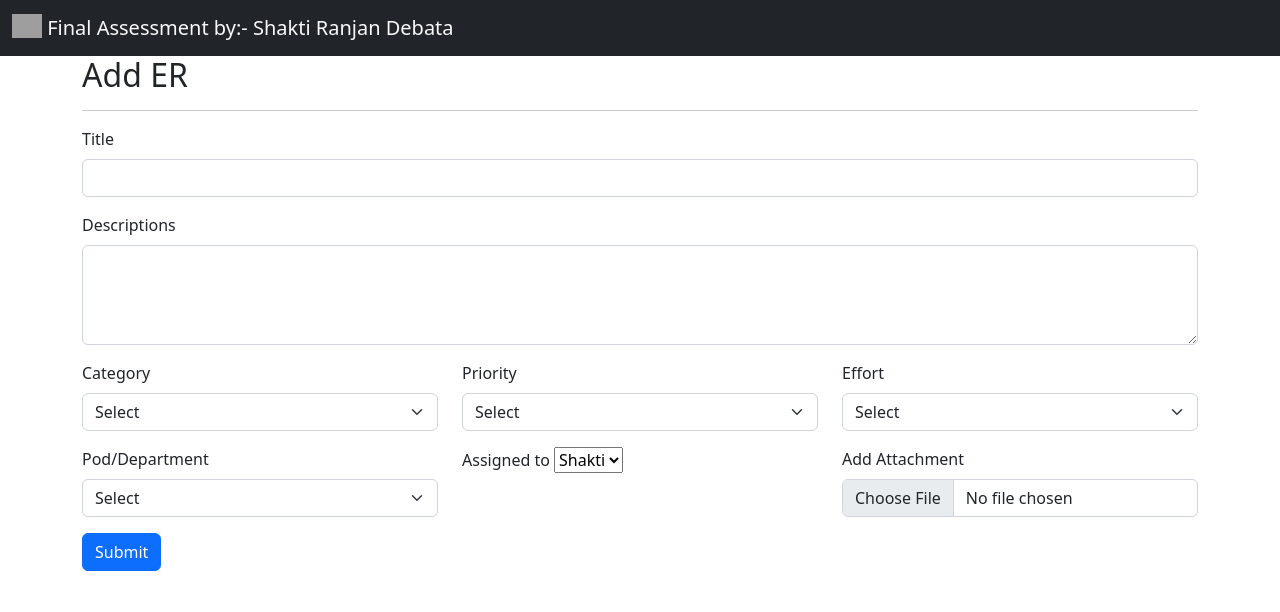
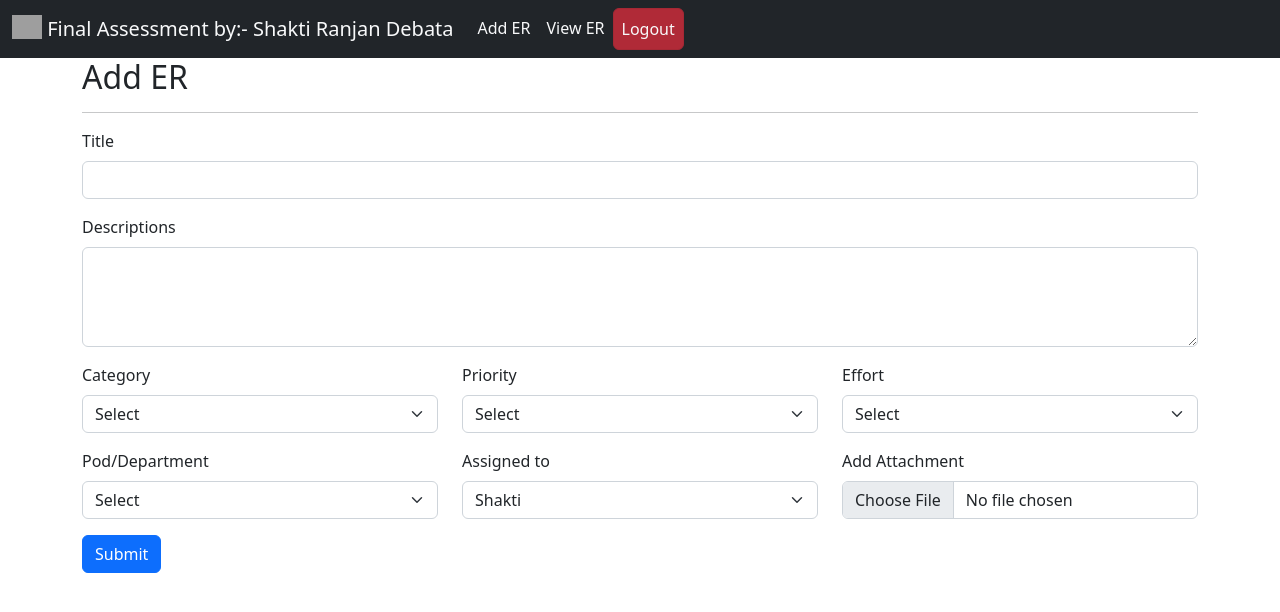
Before and after one commit to d-shaktiranjan/Final_Assessment_Muvi, a PHP site: page /final/er.php in a window 1280 px wide. Shown: the top 612 px of the page. Run offline with PHP 8.4, Linux system fonts and the light colour scheme; a user stored in the database is signed in; data comes from the database, SQL or seed files in the repository; grey boxes are pictures that could not be loaded.

Commit message:
add logout btn & update navbar

```diff
--- a/er.php
+++ b/er.php
@@ -24,7 +24,7 @@ if ($_SERVER["REQUEST_METHOD"] == "POST") {
     move_uploaded_file($tempFile, $path);
 
     // db insert part
-    $sql = "INSERT INTO `er_data` (`title`, `descriptions`, `category`, `priority`, `effort`, `pod`, `assignTo`, `file`) VALUES ('$title', '$descriptions', '$category', '$priority', '$effort', '$pod', '$assignTo', '')";
+    $sql = "INSERT INTO `er_data` (`title`, `descriptions`, `category`, `priority`, `effort`, `pod`, `assignTo`, `file`) VALUES ('$title', '$descriptions', '$category', '$priority', '$effort', '$pod', '$assignTo', '$path')";
     $res = mysqli_query($conn, $sql);
     if ($res) $isAdded = true;
     else $isError = true;
@@ -99,12 +99,12 @@ if ($_SERVER["REQUEST_METHOD"] == "POST") {
                 </div>
                 <div class="form mb-3 col">
                     <label for="assignTo" class="form-label">Assigned to</label>
-                    <select id="datalistOptions" name="assignTo">
+                    <select id="datalistOptions" class="form-select" name="assignTo">
                     </select>
                 </div>
                 <div class="mb-3 col">
                     <label for="file" class="form-label">Add Attachment</label>
-                    <input type="file" class="form-control" id="file" name="file">
+                    <input type="file" class="form-control" id="file" name="file" required>
                 </div>
             </div>
             <button type="submit" class="btn btn-primary">Submit</button>
--- a/utils/navbar.php
+++ b/utils/navbar.php
@@ -1,9 +1,32 @@
-<nav class="navbar bg-dark">
+<nav class="navbar navbar-expand-lg bg-dark">
     <div class="container-fluid">
         <a class="navbar-brand text-light" href="/final">
             <img src="https://pbs.twimg.com/profile_images/1115520000511463424/tEUYLRJU_400x400.jpg" alt="" width="30"
                 height="24" class="d-inline-block align-text-top">
             Final Assessment by:- Shakti Ranjan Debata
         </a>
+        <button class="navbar-toggler" type="button" data-bs-toggle="collapse" data-bs-target="#navbarSupportedContent"
+            aria-controls="navbarSupportedContent" aria-expanded="false" aria-label="Toggle navigation">
+            <span class="navbar-toggler-icon"></span>
+        </button>
+        <div class="collapse navbar-collapse" id="navbarSupportedContent">
+            <ul class="navbar-nav me-auto mb-2 mb-lg-0 text-light">
+                <li class="nav-item">
+                    <a class="nav-link active text-light" aria-current="page" href="er.php">Add ER</a>
+                </li>
+                <li class="nav-item">
+                    <a class="nav-link active text-light" aria-current="page" href="view.php">View ER</a>
+                </li>
+                <?php
+                if (isset($_SESSION['loggedin']) && $_SESSION['loggedin']) {
+                    echo '
+                    <li class="nav-item">
+                        <a class="nav-link btn btn-danger active text-light" aria-current="page"
+                            href="logout.php">Logout</a>
+                    </li>';
+                }
+                ?>
+            </ul>
+        </div>
     </div>
 </nav>
--- a/view.php
+++ b/view.php
@@ -56,7 +56,7 @@ function getUserName($id)
                     <td>' . $data["effort"] . '</td>
                     <td>' . $data["pod"] . '</td>
                     <td>' . getUserName($data["assignTo"]) . '</td>
-                    <td>' . $data["file"] . '</td>
+                    <td>' . '<a href="' . $data["file"] . '">View</a>' . '</td>
                     </tr>';
                 }
                 ?>
```
